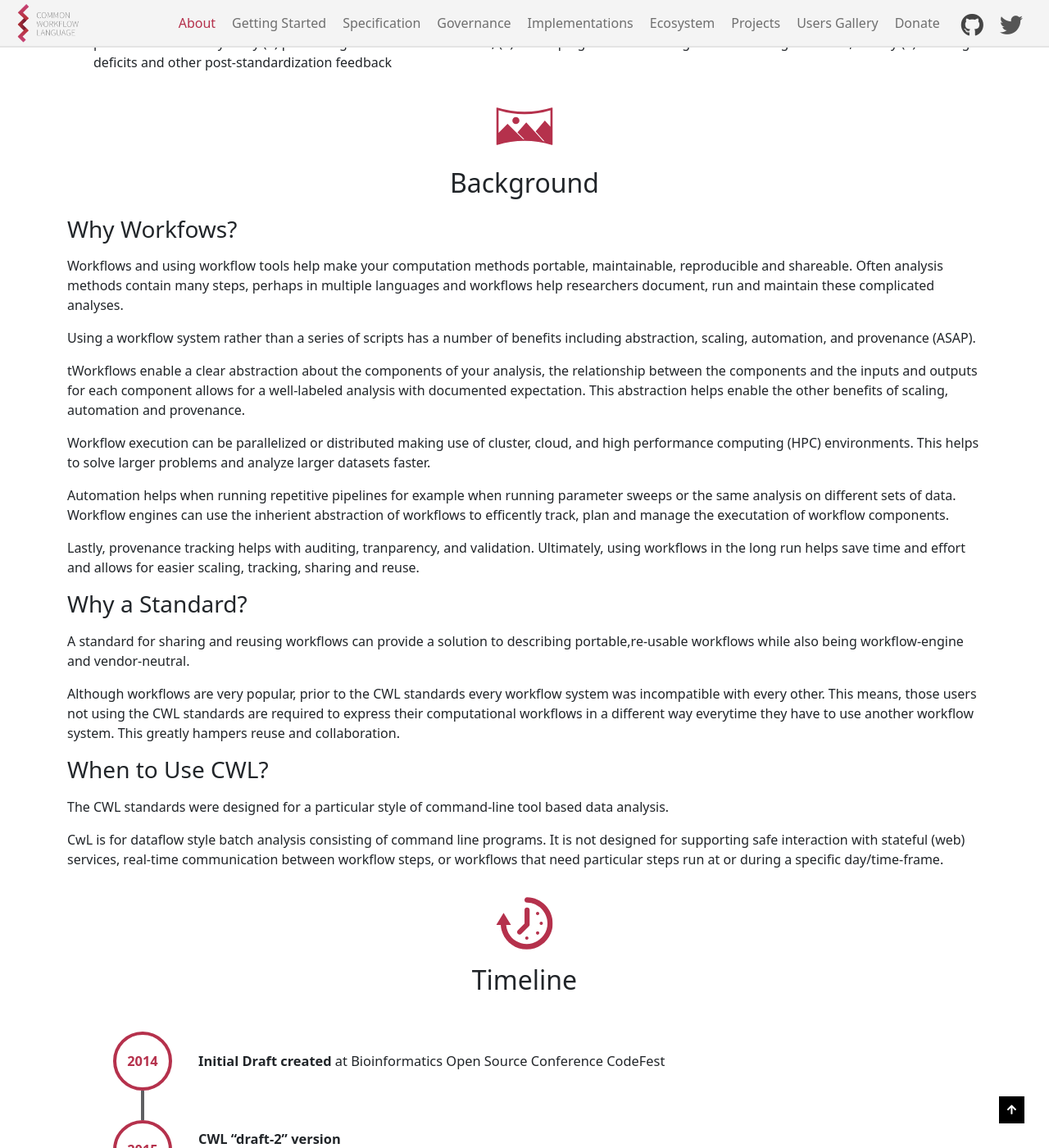
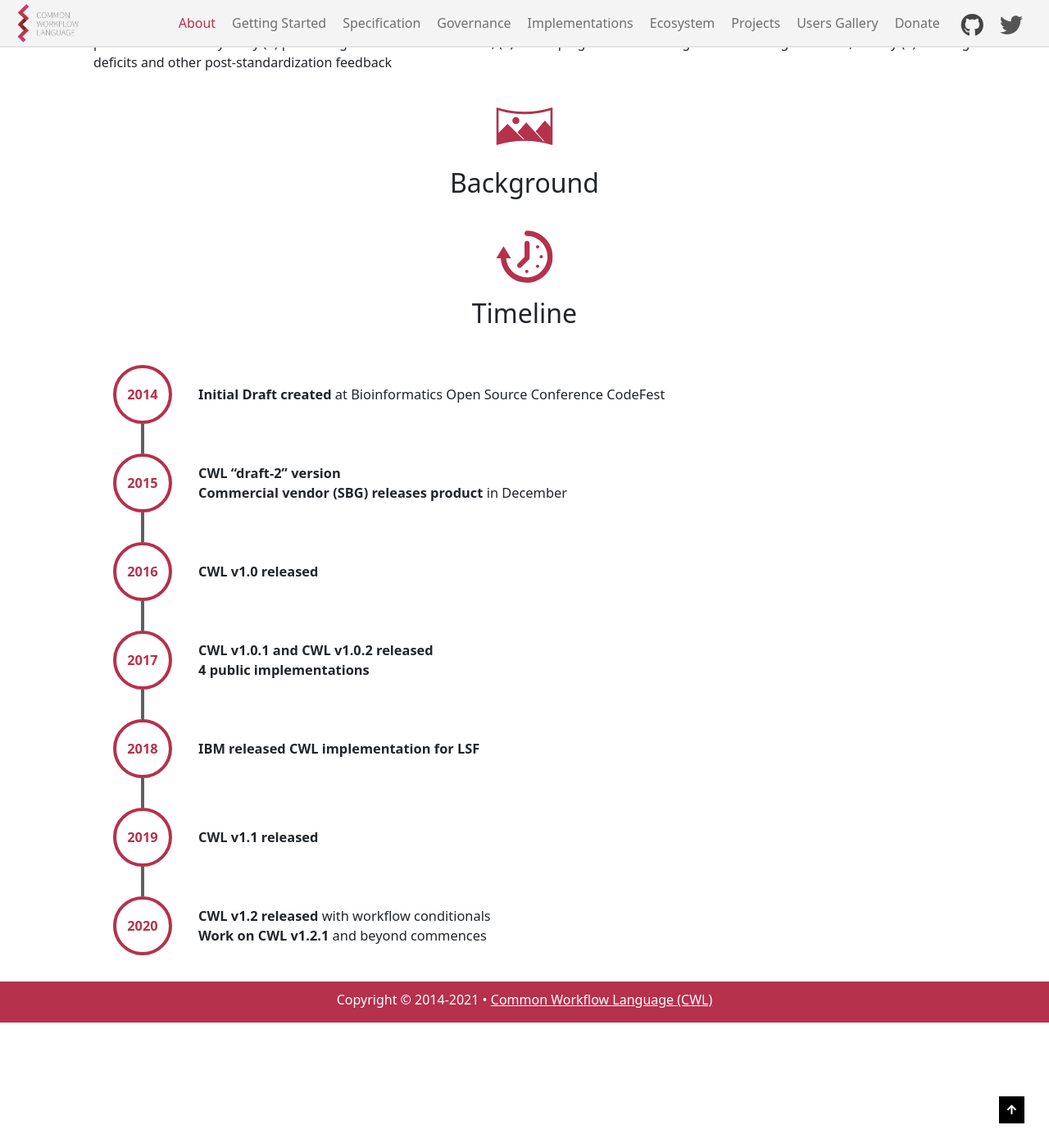
Before and after one commit to common-workflow-language/cwl-website, a Jekyll site: the page built from content/about.md, in a window 1280 px wide and 1400 px high, scrolled down 894 px. Shown: the whole window at 82% size. Built offline with Jekyll 4.4.1, drawn with Linux system fonts in a browser that asks for light colours.

Commit message:
Moving why content from about to getting started

```diff
--- a/content/about.md
+++ b/content/about.md
@@ -43,34 +43,6 @@ Specifically, we support the
   <h2 id="background">Background</h2>
 </div>
 
-### Why Workfows?
-
-Workflows and using workflow tools help make your computation methods portable, maintainable, reproducible and shareable. Often analysis methods contain many steps, perhaps in multiple languages and workflows help researchers document, run and maintain these complicated analyses.
-
-Using a workflow system rather than a series of scripts has a number of benefits including abstraction, scaling, automation, and provenance (ASAP).
-
-tWorkflows enable a clear abstraction about the components of your analysis, the relationship between the components and the inputs and outputs for each component allows for a well-labeled analysis with documented expectation. This abstraction helps enable the other benefits of scaling, automation and provenance.
-
-Workflow execution can be parallelized or distributed making use of cluster, cloud, and high performance computing (HPC) environments. This helps to solve larger problems and analyze larger datasets faster.
-
-Automation helps when running repetitive pipelines for example when running parameter sweeps or the same analysis on different sets of data. Workflow engines can use the inherient abstraction of workflows to efficently track, plan and manage the executation of workflow components.
-
-Lastly, provenance tracking helps with auditing, tranparency, and validation. Ultimately, using workflows in the long run helps save time and effort and allows for easier scaling, tracking, sharing and reuse.
-
-### Why a Standard?
-
-A standard for sharing and reusing workflows can provide a solution to describing portable,re-usable workflows while also being workflow-engine and vendor-neutral.
-
-Although workflows are very popular, prior to the CWL standards every workflow system was incompatible with every other. This means, those users not using the CWL standards are required to express their computational workflows in a different way everytime they have to use another workflow system. This greatly hampers reuse and collaboration.
-
-### When to Use CWL?
-
-The CWL standards were designed for a particular style of
-command-line tool based data analysis.
-
-CwL is for dataflow style batch analysis consisting of command line programs. It is not designed for supporting safe interaction with stateful (web) services, real-time communication between workflow steps, or workflows that need particular steps run at or during a
-specific day/time-frame.
-
 <div class="section-header">
   <img src="../assets/img/noun_Time_6732.svg" class="section-icon" alt="Timeline Icon - A clock with a circular arrow, progressing in a clockwise direction">
   <h2 id="timeline">Timeline</h2>
```
Also changed, not shown: content/getting-started.html (+33 -0 lines).
